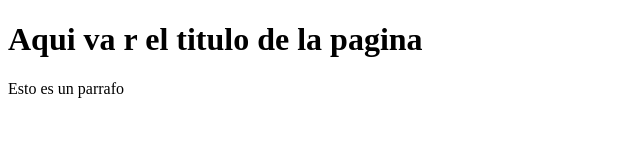
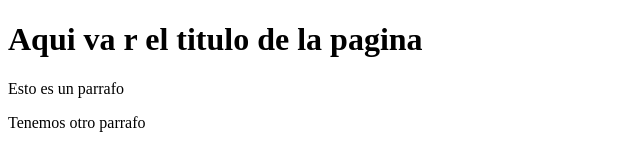
Before and after one commit to adpadrones/Proyecto-Web-Empresa-C, a plain HTML site: page index.html in a window 1280 px wide. Shown: the whole page, without its empty margins (0-640 px from the left). Drawn offline with Linux system fonts and the light colour scheme.

Commit message:
Agregando segundo parrafo

```diff
--- a/index.html
+++ b/index.html
@@ -9,5 +9,6 @@
 <body>
     <h1>Aqui va r el titulo de la pagina</h1>
     <p>Esto es un parrafo</p>
+    <p>Tenemos otro parrafo</p>
 </body>
 </html>
```
